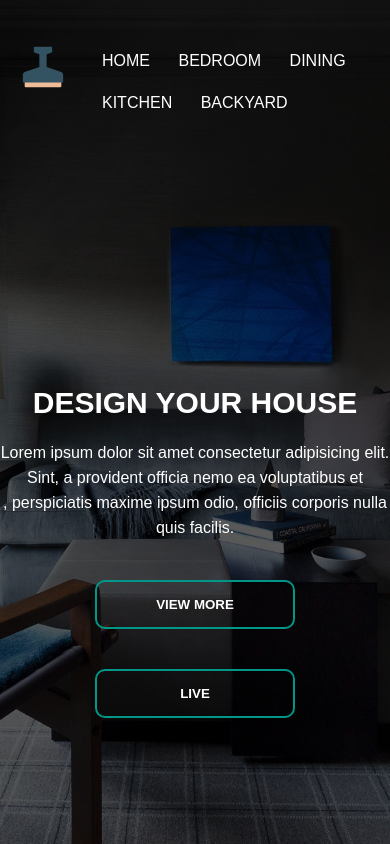
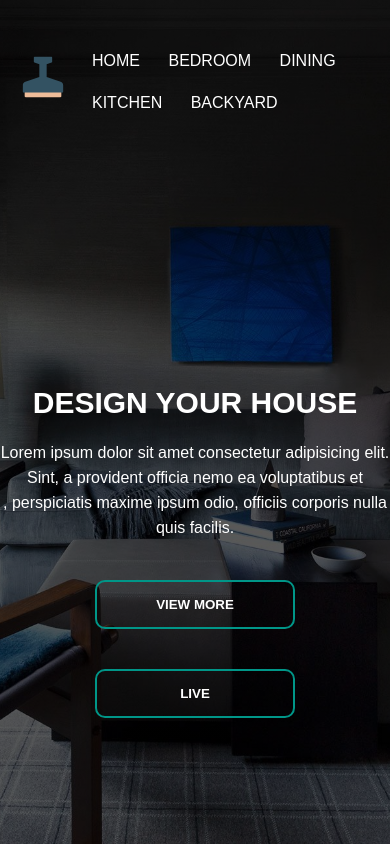
Before and after one commit to berkayhapcioglu/Ornek3, a plain HTML site: page index.html in a window 390 px wide. Drawn offline with Linux system fonts and the light colour scheme.

Commit message:
Mobile responsive updated

```diff
--- a/mobile.css
+++ b/mobile.css
@@ -1,14 +1,13 @@
 .navbar{
-    width: 50%;
+    width: 90%;
     margin: auto;
-    padding: 10px 10px;
+    margin-right: 20%;
+    padding: 10px 0px;
     display: flex;
     align-items:flex-end;
     justify-content:space-between;
-    flex-direction:column;
+    flex-direction:row;
     overflow: hidden;
-    height:auto ;
-    width: auto;
 
 }
 .logo{
@@ -17,7 +16,7 @@
     display: block;
     position:fixed;
     left: 21;
-    top:45;
+    top:55;
 
 }
 .navbar ul li {
```
